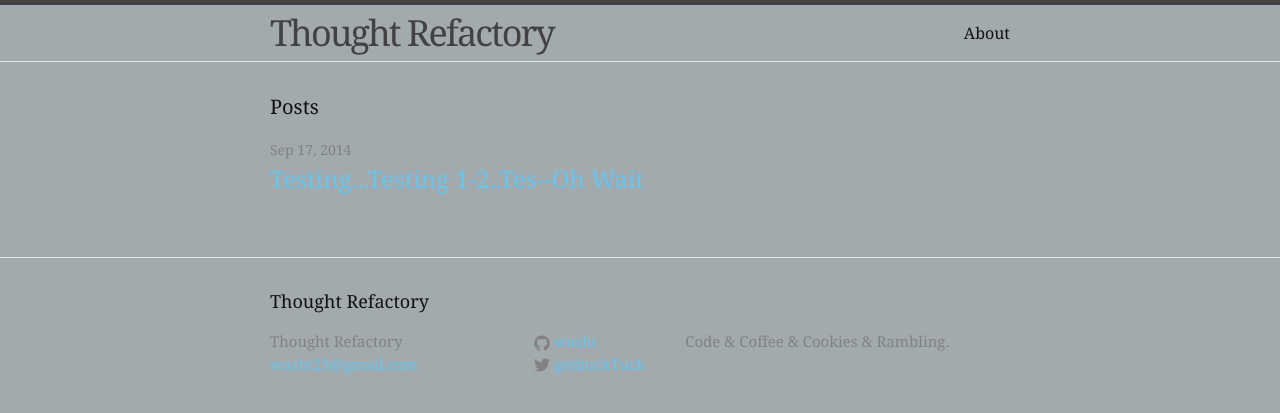
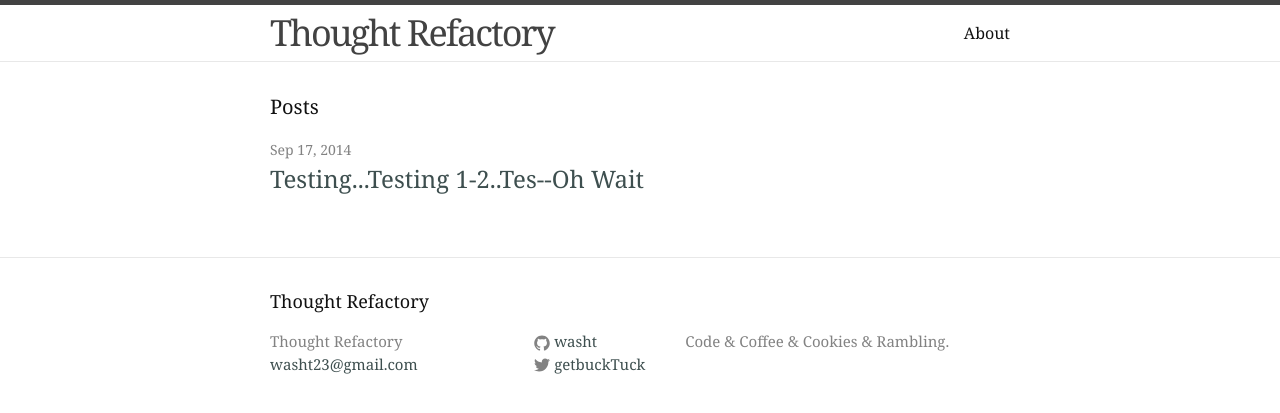
Before and after one commit to washt/washt.github.io, a Jekyll site: the page built from index.html, in a window 1280 px wide. Shown: the top 413 px of the page. Built offline with Jekyll 4.4.1, drawn with Linux system fonts in a browser that asks for light colours.

Commit message:
updated layout

```diff
--- a/css/main.scss
+++ b/css/main.scss
@@ -14,8 +14,8 @@ $base-line-height: 1.5;
 $spacing-unit:     30px;
 
 $text-color:       #111;
-$background-color: #A2AAAD;
-$brand-color:      #66C5EF;
+$background-color: #AFF9978;
+$brand-color:      #3E4F4F;
 
 $grey-color:       #828282;
 $grey-color-light: lighten($grey-color, 40%);
```
